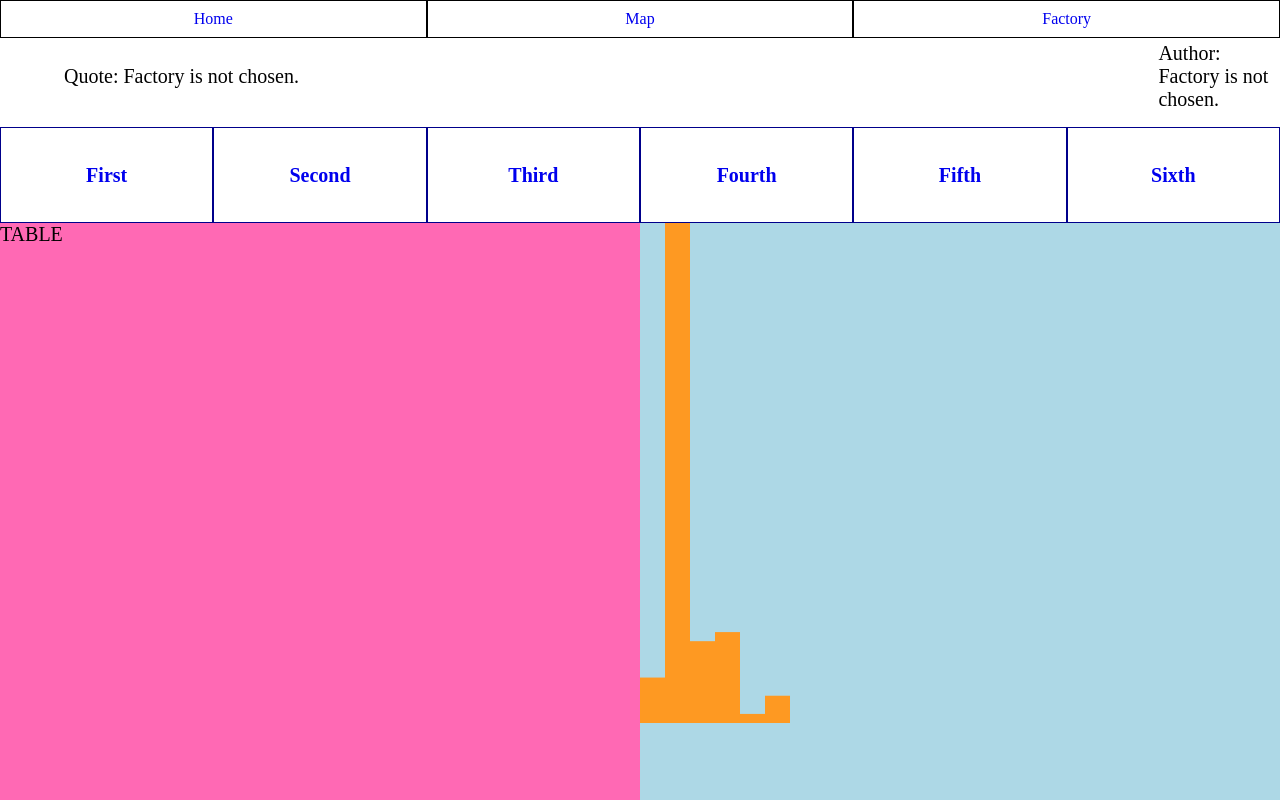
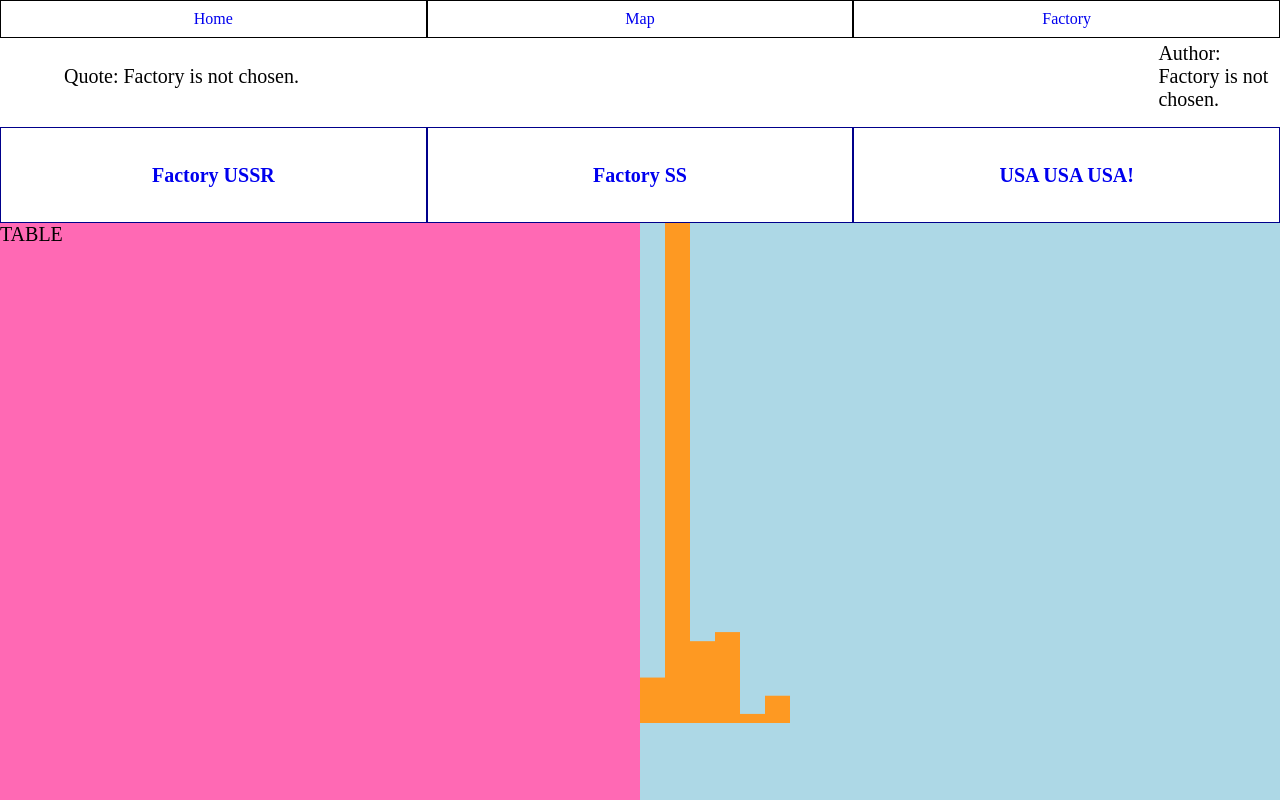
Before and after one commit to VictorZorg/vizualExstasy, a React app: page /factory/0 in a window 1280 px wide. Built offline with nearby package versions, Linux system fonts and the light colour scheme.

Commit message:
FACTORY VIEW: Renders factory plates from data

```diff
--- a/src/modules/factory_production/FactoryProductionContainer.jsx
+++ b/src/modules/factory_production/FactoryProductionContainer.jsx
@@ -25,7 +25,7 @@ class FactoryProductionContainer extends React.Component {
 	}
 
 	componentWillReceiveProps(nextProps) {
-		if (this.state.currentFactoryId != nextProps.match.params.factoryId) {
+		if (this.state.currentFactoryId !== nextProps.match.params.factoryId) {
 			this.chooseCurrentFactory(nextProps.match.params.factoryId)
 		}
 	}
@@ -35,6 +35,10 @@ class FactoryProductionContainer extends React.Component {
 	 * @param factoryId - factory id
 	 */
 	chooseCurrentFactory(factoryId) {
+		//TODO: REMOVE!!! ==================================================================================================
+		if (factoryId === 0) {
+			factoryId = 1
+		}
 		let chosenFactory = this.state.factoryData[factoryId];
 		this.setState({
 			currentFactory: chosenFactory,
@@ -43,13 +47,17 @@ class FactoryProductionContainer extends React.Component {
 		this.chooseQuote(chosenFactory);
 	}
 
+	/**
+	 * Chooses random quotation from factory
+	 * @param factory
+	 */
 	chooseQuote(factory) {
 		let quote = {
 			text: "Quote: Factory is not chosen.",
 			author: "Author: Factory is not chosen."
 		};
 		if (factory) {
-			let chosenQuotation = this.getRandomInt(0, factory.quotation.length - 1);
+			let chosenQuotation = FactoryProductionContainer.getRandomInt(0, factory.quotation.length - 1);
 			quote.text = factory.quotation[chosenQuotation].text;
 			quote.author = factory.quotation[chosenQuotation].author;
 		}
@@ -58,9 +66,30 @@ class FactoryProductionContainer extends React.Component {
 		})
 	}
 
-	getRandomInt(min, max) {
+	static getRandomInt(min, max) {
 		return Math.floor(Math.random() * (max - min + 1) + min);
 	}
+
+	renderFactoryPlates() {
+		const allFactories = this.state.factoryData;
+		return Object.keys(allFactories).map((factoryId, index) => {
+			let factory = allFactories[factoryId];
+			console.log(factory);
+			return (
+				<div
+					className="factory-plate"
+					key={index}
+				>
+					<Link
+						className="app-button button-details"
+						to={'/factory/' + factoryId}>
+						{factory.name}
+					</Link>
+				</div>
+			)
+		})
+	}
+
 
 	render() {
 		return (
@@ -81,48 +110,9 @@ class FactoryProductionContainer extends React.Component {
 					</div>
 				</div>
 				<div className="factory-selection">
-					<div className="factory-plate">
-						<Link
-							className="app-button button-details"
-							to={'/factory/1'}>
-							First
-						</Link>
-					</div>
-					<div className="factory-plate">
-						<Link
-							className="app-button button-details"
-							to={'/factory/2'}>
-							Second
-						</Link>
-					</div>
-					<div className="factory-plate">
-						<Link
-							className="app-button button-details"
-							to={'/factory/3'}>
-							Third
-						</Link>
-					</div>
-					<div className="factory-plate">
-						<Link
-							className="app-button button-details"
-							to={'/factory/4'}>
-							Fourth
-						</Link>
-					</div>
-					<div className="factory-plate">
-						<Link
-							className="app-button button-details"
-							to={'/factory/5'}>
-							Fifth
-						</Link>
-					</div>
-					<div className="factory-plate">
-						<Link
-							className="app-button button-details"
-							to={'/factory/6'}>
-							Sixth
-						</Link>
-					</div>
+					{
+						this.renderFactoryPlates()
+					}
 				</div>
 				<div className="factory-content">
 					<div className="factory-production-table">
```
